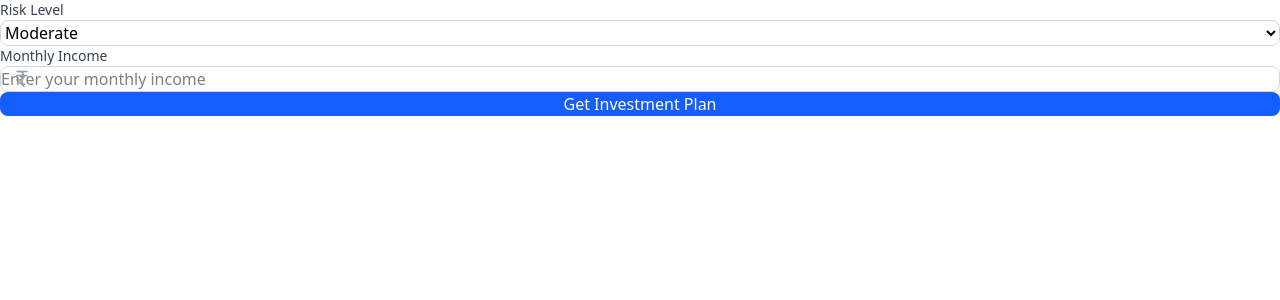
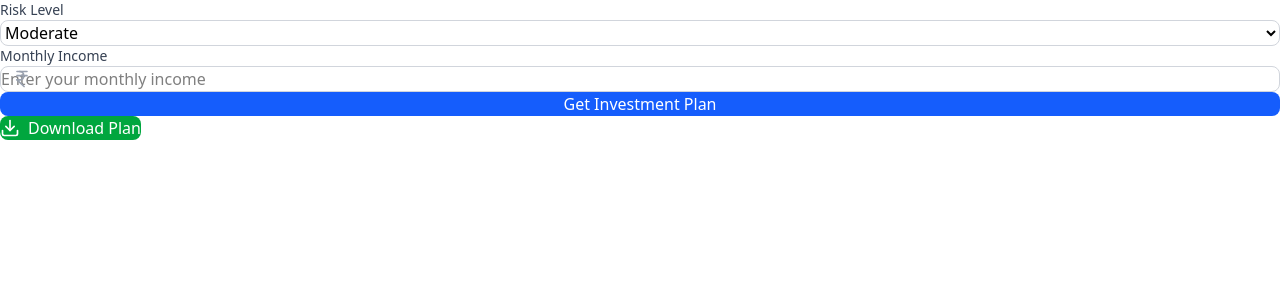
Before and after one commit to piyushtyagiofficial/investment_planner, a React (Vite) app: page / in a window 1280 px wide. Shown: the top 300 px of the page. Built offline with nearby package versions, Linux system fonts and the light colour scheme.

Commit message:
PDF Downloadable Functionality Added

```diff
--- a/package.json
+++ b/package.json
@@ -12,6 +12,7 @@
   "dependencies": {
     "@google/generative-ai": "^0.24.0",
     "@tailwindcss/vite": "^4.1.4",
+    "jspdf": "^3.0.1",
     "lucide-react": "^0.501.0",
     "react": "^19.0.0",
     "react-chartjs-2": "^5.3.0",
--- a/src/App.jsx
+++ b/src/App.jsx
@@ -5,6 +5,7 @@ import './App.css'
 import { IncomeForm } from './components/IncomeForm'
 import { InvestmentChart } from './components/InvestmentChart'
 import { InvestmentHistory } from './components/InvestmentHistory'
+import { DownloadPDF } from './components/DownloadPDF'
 
 function App() {
   const [count, setCount] = useState(0)
@@ -14,6 +15,7 @@ function App() {
       <IncomeForm/>
       <InvestmentChart/>
       <InvestmentHistory/>
+      <DownloadPDF/>
     </div>
   )
 }
--- /dev/null
+++ b/src/components/DownloadPDF.jsx
@@ -0,0 +1,91 @@
+import React from 'react';
+import { Download } from 'lucide-react';
+import { jsPDF } from 'jspdf';
+import useStore from '../store/InvestmentStore';
+
+export function DownloadPDF() {
+  const { monthlyIncome, riskLevel, strategy } = useStore();
+
+  const handleDownload = () => {
+    const doc = new jsPDF();
+
+    // Title
+    doc.setFontSize(22);
+    doc.setFont('helvetica', 'bold');
+    doc.text('Personal Investment Plan', 20, 20);
+
+    // Line under the title for separation
+    doc.setLineWidth(0.5);
+    doc.line(20, 25, 190, 25);
+
+    // Basic Info
+    doc.setFontSize(14);
+    doc.setFont('helvetica', 'bold');
+    doc.text(`Monthly Income: Rs. ${monthlyIncome}`, 20, 40);
+    doc.text(`Risk Profile: ${riskLevel.charAt(0).toUpperCase() + riskLevel.slice(1)}`, 20, 50);
+
+    // Investment Breakdown
+    doc.setFontSize(16);
+    doc.setFont('helvetica', 'bold');
+    doc.text('Investment Breakdown:', 20, 70);
+
+    // Investment Category List with Funds
+    let yPosition = 80;
+
+    strategy.allocations.forEach((item) => {
+      doc.setFontSize(12);
+      doc.setFont('helvetica', 'bold');
+      doc.text(`${item.category}: Rs. ${Math.round((item.percentage / 100) * monthlyIncome)}`, 30, yPosition);
+
+
+      // List the funds under each category with better spacing
+      item.funds.forEach((fund, fundIndex) => {
+        doc.setFontSize(12);
+        doc.setFont('helvetica', 'normal');
+        doc.text(`  - ${fund}`, 40, yPosition + (fundIndex + 1) * 10);
+      });
+
+      // Update yPosition after each category
+      yPosition += (item.funds.length + 1) * 10 + 20;
+    });
+
+    // Recommendations
+    doc.setFontSize(16);
+    doc.setFont('helvetica', 'bold');
+    doc.text('Investment Strategy Recommendations:', 20, yPosition);
+
+    doc.setFontSize(12);
+    doc.setFont('helvetica', 'normal');
+    if (riskLevel === 'conservative') {
+      doc.text('- Focus on building emergency fund and stable investments', 30, yPosition + 10);
+      doc.text('- Minimize exposure to volatile assets like crypto', 30, yPosition + 20);
+      doc.text('- Consider increasing gold allocation for stability', 30, yPosition + 30);
+    } else if (riskLevel === 'moderate') {
+      doc.text('- Maintain a balanced portfolio across all asset classes', 30, yPosition + 10);
+      doc.text('- Regular monthly SIP investments for steady growth', 30, yPosition + 20);
+      doc.text('- Moderate exposure to high-risk, high-reward assets', 30, yPosition + 30);
+    } else {
+      doc.text('- Higher allocation to equity mutual funds through SIP', 30, yPosition + 10);
+      doc.text('- Strategic position in cryptocurrency market', 30, yPosition + 20);
+      doc.text('- Maintain emergency fund despite aggressive strategy', 30, yPosition + 30);
+    }
+
+    // Footer
+    doc.setFontSize(10);
+    doc.setFont('helvetica', 'italic');
+    doc.text('Generated on: ' + new Date().toLocaleDateString(), 20, yPosition + 50);
+
+    // Save the PDF
+    doc.save('investment-plan.pdf');
+  };
+
+  return (
+    <button
+      onClick={handleDownload}
+      className="flex items-center gap-2 px-4 py-2 bg-green-600 text-white rounded-lg hover:bg-green-700 transition-colors"
+    >
+      <Download size={20} />
+      Download Plan
+    </button>
+  );
+}
--- a/src/components/IncomeForm.jsx
+++ b/src/components/IncomeForm.jsx
@@ -39,16 +39,8 @@ export function IncomeForm() {
         const json = JSON.parse(cleaned);
 
         setStrategy(json);
+        addToHistory();
 
-        if (json && json.allocations) {
-            const plan = {};
-            json.allocations.forEach(item => {
-              const key = item.category.toLowerCase();
-              plan[key] = Math.round((item.percentage / 100) * income);
-            });
-            setInvestmentPlan(plan);
-            addToHistory();
-          }
     } catch (error) {
       console.error(error);
       setError('Failed to get investment suggestions. Please try again.');
--- a/src/services/gemini.js
+++ b/src/services/gemini.js
@@ -14,6 +14,8 @@ export default async function getInvestmentSuggestions() {
     Generate an investment strategy for a user who can invest ₹${monthlyIncome} per month and has a ${riskLevel} risk tolerance.
 
     Limit upto 5 categories of investment.
+
+
 
     Return the result in **pure JSON format only**. Do not include any explanations or markdown.
 
@@ -32,7 +34,7 @@ export default async function getInvestmentSuggestions() {
     const result = await model.generateContent(prompt);
     const response = await result.response;
     const text = await response.text();
-
+console.log(text);
     return text;
   } catch (error) {
     console.error('Error fetching strategy from Gemini:', error);
```
Also changed, not shown: 1 other file (tests, documents, lock files or other folders).
